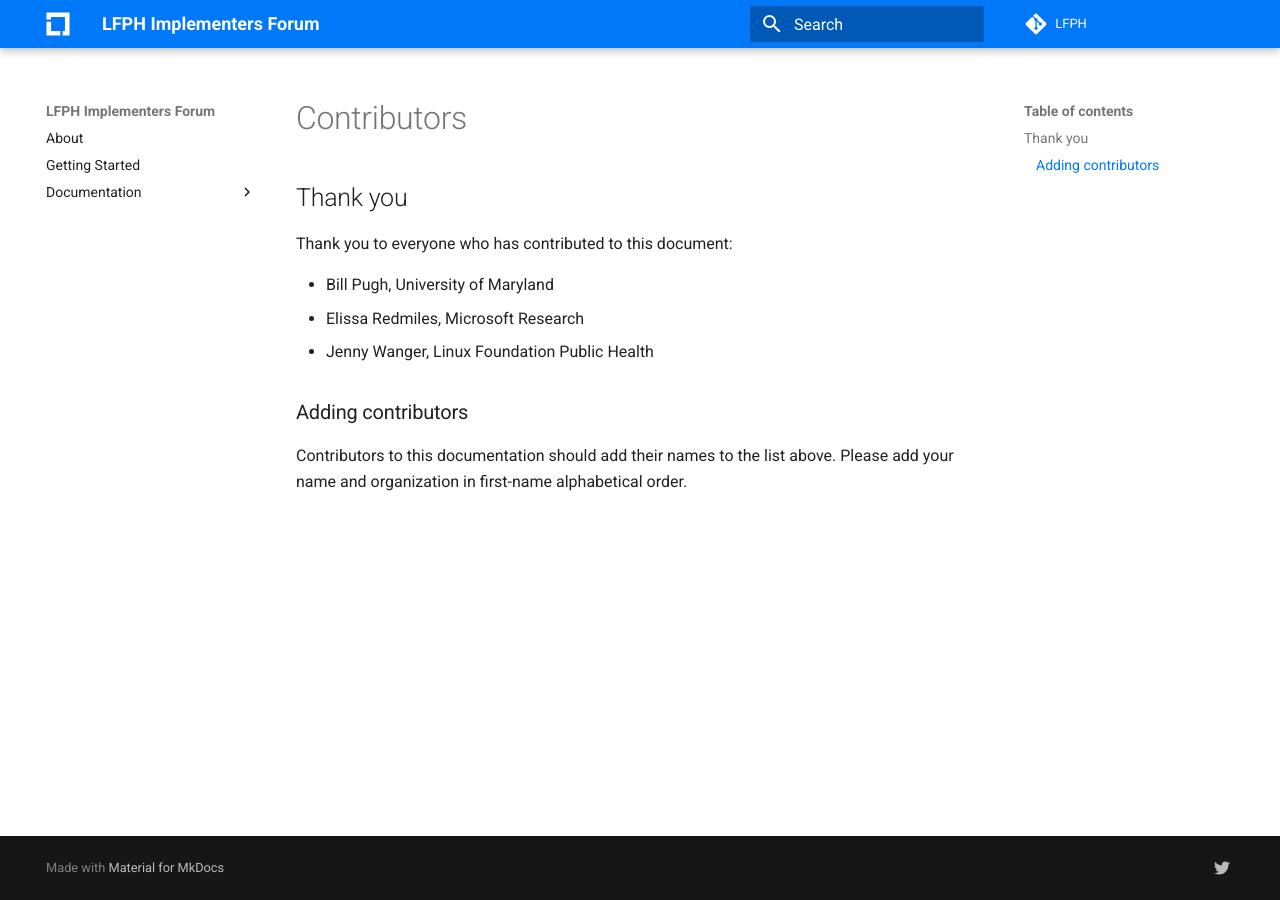
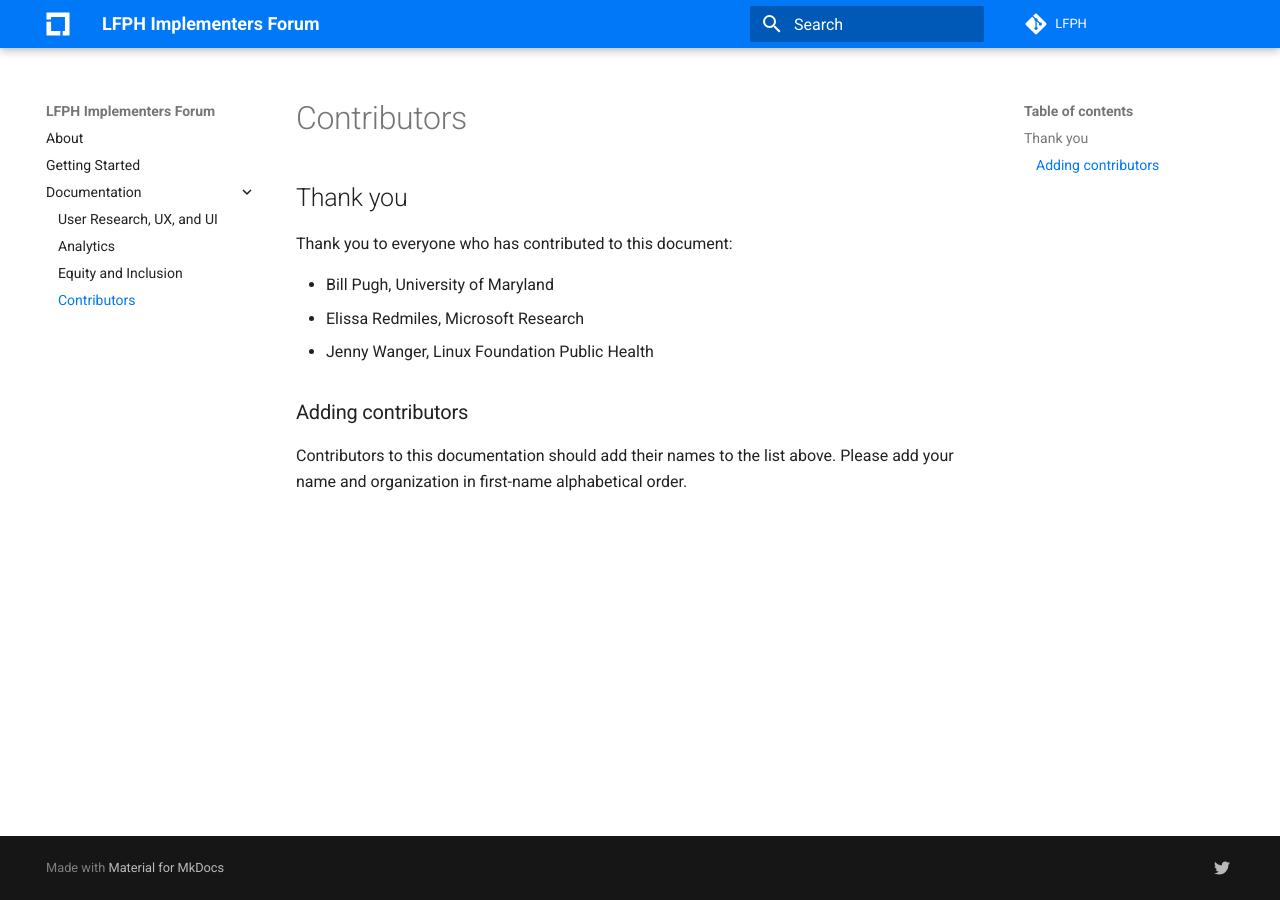
Before and after one commit to lfph/implementers-forum, an MkDocs documentation site: the page built from docs/contributors.md, in a window 1280 px wide. Built offline with MkDocs 1.6.1 and Material for MkDocs 9.7.7, drawn with Linux system fonts in a browser that asks for light colours; comment, search, counter and statistics services are not loaded.

Commit message:
add contributors back again

```diff
--- a/mkdocs.yml
+++ b/mkdocs.yml
@@ -19,7 +19,7 @@ nav:
     - 'user-research.md'
     - 'analytics.md'
     - 'equity-and-inclusion.md'
-  # - 'Contributors.md' #
+    - 'contributors.md'
 extra_css:
   - css/extra.css
 extra:
```
